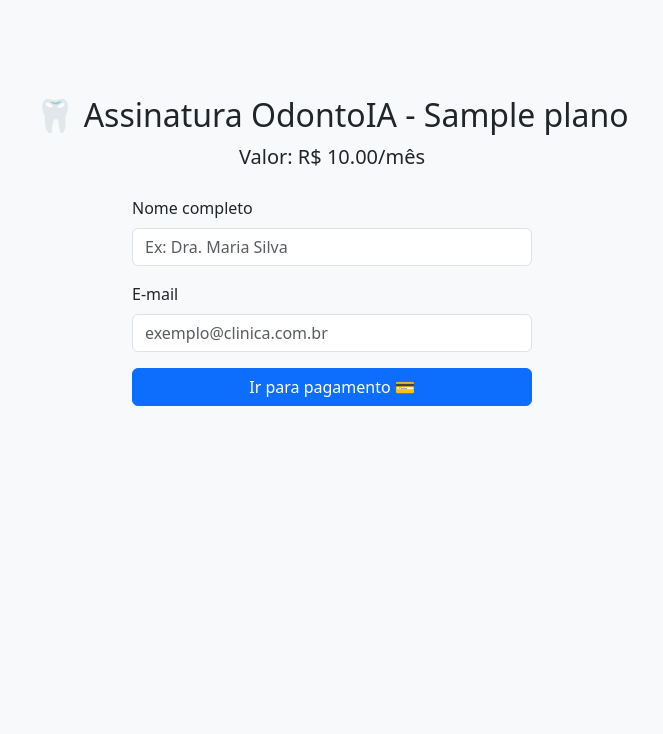
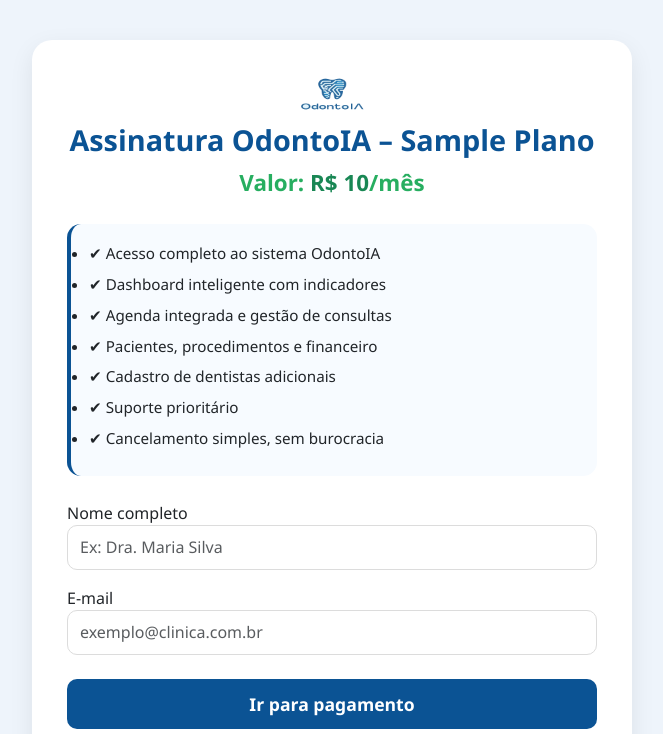
Before and after one commit to marlevek/odontoia_app, a Django app: template clinic/templates/clinic/checkout_publico.html in a window 1280 px wide. Shown: the top 734 px of the page, without its empty margins (308-971 px from the left). Before the commit the page ends 406 px from the top, so only its background shows below. Run offline with Django 5.2, Linux system fonts and the light colour scheme; the template is opened without the code that fills it: most values are stand-ins (such as "Sample title", 1, 10 or a date in 2020); grey boxes are pictures that could not be loaded.

Commit message:
reformulado

```diff
--- a/clinic/templates/clinic/checkout_publico.html
+++ b/clinic/templates/clinic/checkout_publico.html
@@ -1,22 +1,158 @@
-{% extends "clinic/public_base.html" %}
-{% block title %}Assinar {{ plano }} - OdontoIA{% endblock %}
+{% load static %}
 
-{% block content %}
-<div class="container py-5 text-center">
-  <h2>🦷 Assinatura OdontoIA - {{ plano }}</h2>
-  <p class="lead mb-4">Valor: <strong>R$ {{ valor|floatformat:2 }}</strong>/mês</p>
+<!DOCTYPE html>
+<html lang="pt-br">
 
-  <form method="post" class="mx-auto" style="max-width:400px;">
-    {% csrf_token %}
-    <div class="mb-3 text-start">
-      <label class="form-label">Nome completo</label>
-      <input type="text" name="nome" class="form-control" placeholder="Ex: Dra. Maria Silva">
+<head>
+    <meta charset="UTF-8">
+    <meta name="viewport" content="width=device-width, initial-scale=1.0">
+    <title>Assinatura OdontoIA - {{ plano|title }}</title>
+
+    <link rel="stylesheet" href="https://cdn.jsdelivr.net/npm/bootstrap@5.3.2/dist/css/bootstrap.min.css">
+
+    <style>
+        body {
+            background: #eef4fb;
+            font-family: 'Segoe UI', sans-serif;
+        }
+
+        .checkout-container {
+            max-width: 600px;
+            margin: 40px auto;
+            background: #fff;
+            border-radius: 20px;
+            padding: 35px;
+            box-shadow: 0 8px 25px rgba(0, 0, 0, 0.08);
+        }
+
+        .plan-header {
+            text-align: center;
+            margin-bottom: 25px;
+        }
+
+        .plan-header img {
+            width: 70px;
+            opacity: 0.9;
+            margin-bottom: 10px;
+        }
+
+        .plan-title {
+            font-size: 1.8rem;
+            font-weight: 700;
+            color: #0b5394;
+        }
+
+        .plan-price {
+            font-size: 1.4rem;
+            margin-top: 5px;
+            font-weight: 600;
+            color: #27ae60;
+        }
+
+        .benefits-box {
+            background: #f7fbff;
+            padding: 18px;
+            border-radius: 14px;
+            margin-bottom: 25px;
+            border-left: 4px solid #0b5394;
+        }
+
+        .benefits-box li {
+            margin-bottom: 8px;
+            font-size: 0.95rem;
+        }
+
+        .form-control {
+            height: 45px;
+            border-radius: 10px;
+            border: 1px solid #dcdcdc;
+        }
+
+        .btn-primary {
+            height: 50px;
+            border-radius: 10px;
+            font-size: 1.1rem;
+            font-weight: 600;
+            background: #0b5394;
+            border: none;
+        }
+
+        .btn-primary:hover {
+            background: #083b6b;
+        }
+
+        .security-box {
+            text-align: center;
+            margin-top: 25px;
+            opacity: 0.85;
+        }
+
+        .security-box img {
+            width: 150px;
+        }
+
+        .security-text {
+            font-size: 0.85rem;
+            margin-top: 10px;
+            color: #555;
+        }
+    </style>
+</head>
+
+<body>
+
+
+<div class="checkout-container">
+
+    <div class="plan-header">
+        <img src="{% static 'img/logo_odontoIA.png' %}">
+        <h2 class="plan-title">Assinatura OdontoIA – {{ plano|title }}</h2>
+
+        <p class="plan-price">
+            Valor: <span class="text-success">R$ {{ valor }}</span>/mês
+        </p>
     </div>
-    <div class="mb-3 text-start">
-      <label class="form-label">E-mail</label>
-      <input type="email" name="email" class="form-control" required placeholder="exemplo@clinica.com.br">
+
+    <!-- Benefícios reforçando valor -->
+    <ul class="benefits-box">
+        <li>✔ Acesso completo ao sistema OdontoIA</li>
+        <li>✔ Dashboard inteligente com indicadores</li>
+        <li>✔ Agenda integrada e gestão de consultas</li>
+        <li>✔ Pacientes, procedimentos e financeiro</li>
+        {% if plano != "basico" %}
+        <li>✔ Cadastro de dentistas adicionais</li>
+        {% endif %}
+        {% if plano == "premium" %}
+        <li>✔ Inteligência Odontológica (IA & Insights)</li>
+        {% endif %}
+        <li>✔ Suporte prioritário</li>
+        <li>✔ Cancelamento simples, sem burocracia</li>
+    </ul>
+
+    <form method="POST">
+        {% csrf_token %}
+
+        <label>Nome completo</label>
+        <input type="text" name="nome" class="form-control mb-3" placeholder="Ex: Dra. Maria Silva" required>
+
+        <label>E-mail</label>
+        <input type="email" name="email" class="form-control mb-4" placeholder="exemplo@clinica.com.br" required>
+
+        <button type="submit" class="btn btn-primary w-100">
+            Ir para pagamento <i class="bi bi-credit-card"></i>
+        </button>
+    </form>
+
+    <div class="security-box">
+        <img src="https://logodownload.org/wp-content/uploads/2019/09/mercado-pago-logo.png">
+        <div class="security-text">
+            Pagamento seguro via Mercado Pago<br>
+            Ambiente protegido por SSL 🔒
+        </div>
     </div>
-    <button type="submit" class="btn btn-primary w-100">Ir para pagamento 💳</button>
-  </form>
+
 </div>
-{% endblock %}
+
+</body>
+
+</html>
```
